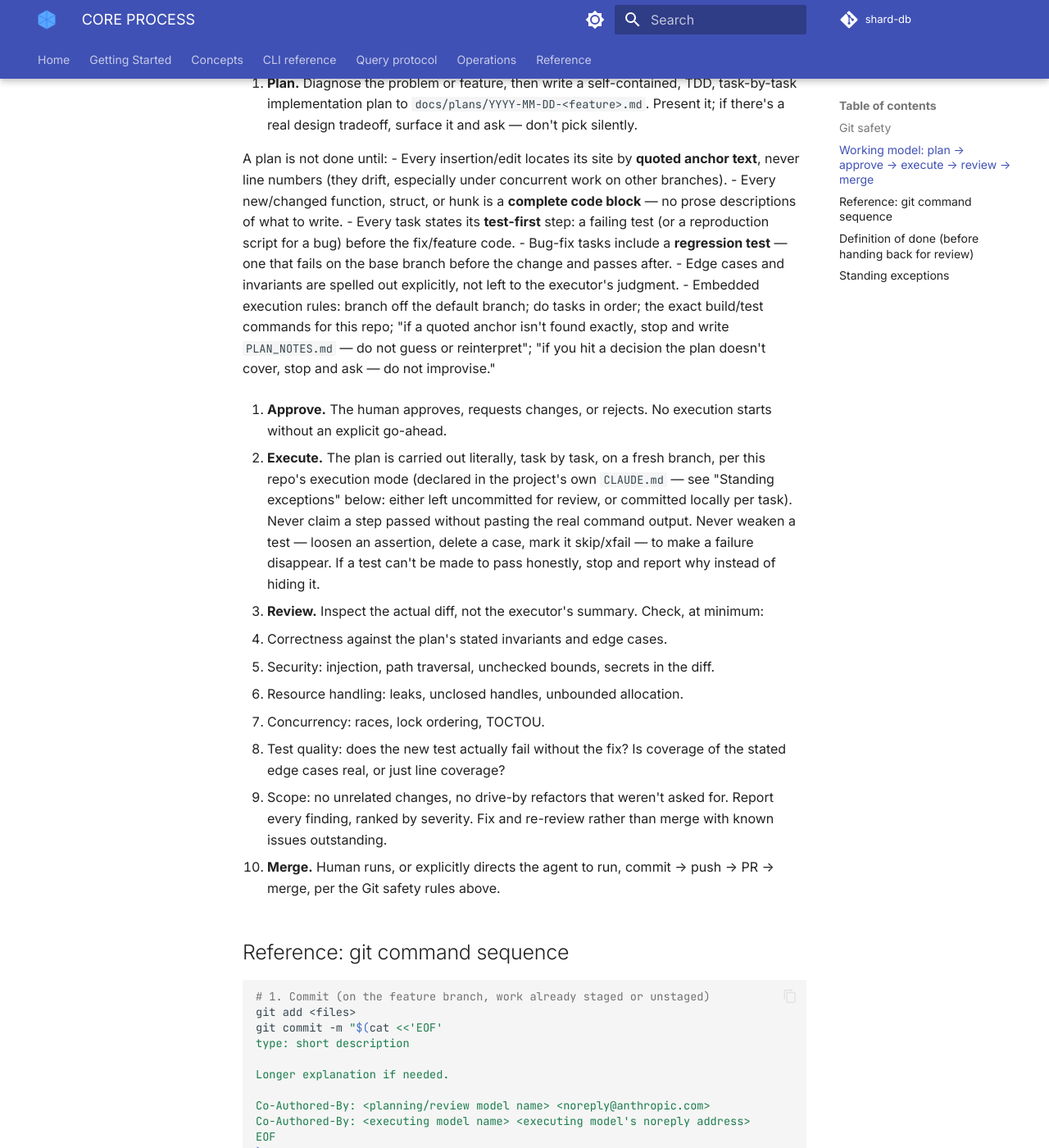
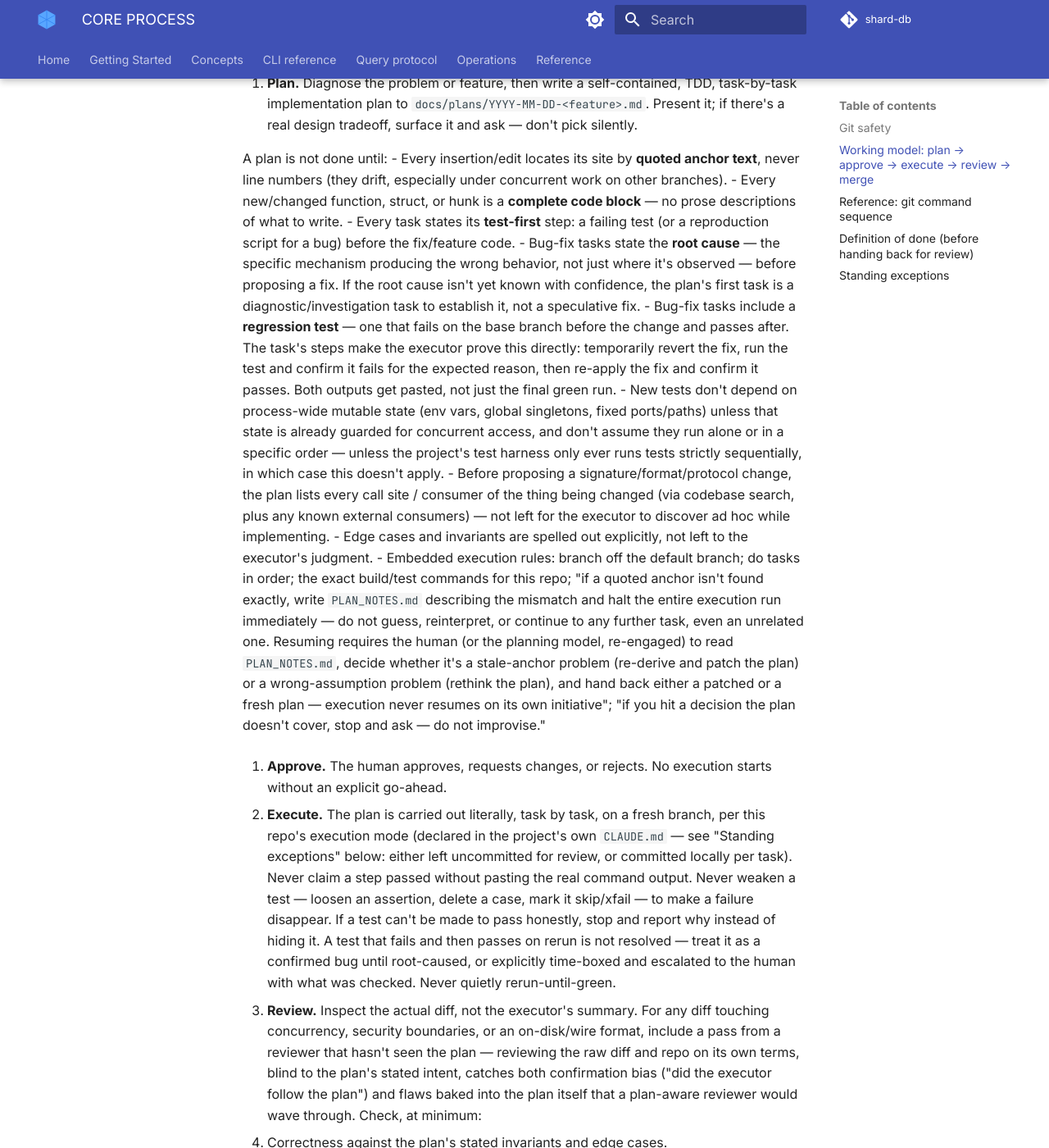
Before and after one commit to sayyiditow/shard-db, an MkDocs documentation site: the page built from docs/CORE-PROCESS.md, in a window 1280 px wide and 1400 px high, scrolled down 991 px. Shown: the whole window at 82% size. Built offline with MkDocs 1.6.1 and Material for MkDocs 9.7.7, drawn with Linux system fonts in a browser that asks for light colours; comment, search, counter and statistics services are not loaded; some of the changed text lies outside the part shown.

Commit message:
docs: sync CORE-PROCESS.md from dev-standards@37290da
Pulls in root-cause-first bug-fix plans, revert-and-confirm regression
test proof, no-process-wide-mutable-state in new tests, call-site
enumeration before signature changes, stricter halt-on-anchor-mismatch,
no quiet rerun-until-green, blind-reviewer pass for concurrency/
security/format diffs, interrupt/crash-safety and breaking-change
review criteria, a dynamic-safety tooling gate, and a documentation
sync requirement.

Co-Authored-By: Claude Sonnet 5 <noreply@anthropic.com>

```diff
--- a/docs/CORE-PROCESS.md
+++ b/docs/CORE-PROCESS.md
@@ -52,15 +52,40 @@ plan.
      block** — no prose descriptions of what to write.
    - Every task states its **test-first** step: a failing test (or a
      reproduction script for a bug) before the fix/feature code.
+   - Bug-fix tasks state the **root cause** — the specific mechanism
+     producing the wrong behavior, not just where it's observed — before
+     proposing a fix. If the root cause isn't yet known with confidence,
+     the plan's first task is a diagnostic/investigation task to establish
+     it, not a speculative fix.
    - Bug-fix tasks include a **regression test** — one that fails on the
-     base branch before the change and passes after.
+     base branch before the change and passes after. The task's steps make
+     the executor prove this directly: temporarily revert the fix, run the
+     test and confirm it fails for the expected reason, then re-apply the
+     fix and confirm it passes. Both outputs get pasted, not just the
+     final green run.
+   - New tests don't depend on process-wide mutable state (env vars,
+     global singletons, fixed ports/paths) unless that state is already
+     guarded for concurrent access, and don't assume they run alone or in
+     a specific order — unless the project's test harness only ever runs
+     tests strictly sequentially, in which case this doesn't apply.
+   - Before proposing a signature/format/protocol change, the plan lists
+     every call site / consumer of the thing being changed (via codebase
+     search, plus any known external consumers) — not left for the
+     executor to discover ad hoc while implementing.
    - Edge cases and invariants are spelled out explicitly, not left to the
      executor's judgment.
    - Embedded execution rules: branch off the default branch; do tasks in
      order; the exact build/test commands for this repo; "if a quoted
-     anchor isn't found exactly, stop and write `PLAN_NOTES.md` — do not
-     guess or reinterpret"; "if you hit a decision the plan doesn't cover,
-     stop and ask — do not improvise."
+     anchor isn't found exactly, write `PLAN_NOTES.md` describing the
+     mismatch and halt the entire execution run immediately — do not
+     guess, reinterpret, or continue to any further task, even an
+     unrelated one. Resuming requires the human (or the planning model,
+     re-engaged) to read `PLAN_NOTES.md`, decide whether it's a
+     stale-anchor problem (re-derive and patch the plan) or a
+     wrong-assumption problem (rethink the plan), and hand back either a
+     patched or a fresh plan — execution never resumes on its own
+     initiative"; "if you hit a decision the plan doesn't cover, stop and
+     ask — do not improvise."
 
 2. **Approve.** The human approves, requests changes, or rejects. No
    execution starts without an explicit go-ahead.
@@ -72,15 +97,34 @@ plan.
    claim a step passed without pasting the real command output. Never
    weaken a test — loosen an assertion, delete a case, mark it
    skip/xfail — to make a failure disappear. If a test can't be made to
-   pass honestly, stop and report why instead of hiding it.
+   pass honestly, stop and report why instead of hiding it. A test that
+   fails and then passes on rerun is not resolved — treat it as a
+   confirmed bug until root-caused, or explicitly time-boxed and escalated
+   to the human with what was checked. Never quietly rerun-until-green.
 
-4. **Review.** Inspect the actual diff, not the executor's summary. Check,
-   at minimum:
+4. **Review.** Inspect the actual diff, not the executor's summary. For any
+   diff touching concurrency, security boundaries, or an on-disk/wire
+   format, include a pass from a reviewer that hasn't seen the plan —
+   reviewing the raw diff and repo on its own terms, blind to the plan's
+   stated intent, catches both confirmation bias ("did the executor follow
+   the plan") and flaws baked into the plan itself that a plan-aware
+   reviewer would wave through. Check, at minimum:
    - Correctness against the plan's stated invariants and edge cases.
    - Security: injection, path traversal, unchecked bounds, secrets in the
      diff.
    - Resource handling: leaks, unclosed handles, unbounded allocation.
    - Concurrency: races, lock ordering, TOCTOU.
+   - Interrupt/crash safety: if this operation is killed or fails partway
+     through, is the resulting state safe (consistent, recoverable, or at
+     worst inert) rather than corrupted or stuck? If the diff introduces a
+     new multi-step mutation, does an existing recovery/cleanup path cover
+     it, or does one need to be added?
+   - Breaking changes: does this diff change any externally-observable
+     contract (wire protocol, on-disk/serialized format, public API
+     signature, CLI flags, config keys/semantics) in a way an existing
+     caller could break? If yes, is there an explicit migration path, or
+     is it flagged to the human as a breaking change requiring a version
+     bump / migration note?
    - Test quality: does the new test actually fail without the fix? Is
      coverage of the stated edge cases real, or just line coverage?
    - Scope: no unrelated changes, no drive-by refactors that weren't asked
@@ -145,6 +189,16 @@ confirms was actually run.
 
 - [ ] Full test suite passes locally, fresh — not relying on a stale
       cache or a subset run.
+- [ ] Dynamic-safety tooling gate: if the project has dynamic-analysis
+      tooling for concurrency- or resource-safety (sanitizers in
+      C/C++/Rust, `-race` in Go, strict concurrency/leak linting in
+      TS/Python/Java, valgrind, etc.), and the diff touches
+      shared/concurrent state or resource lifetimes (locks, connections,
+      file handles, goroutines/threads/async tasks), that tooling has been
+      run locally against the affected tests — not deferred to a
+      separately-scheduled CI job. Conditional on what the project already
+      has; not a mandate to add new tooling. Projects with none of this
+      have nothing to trigger here.
 - [ ] No new compiler/linter warnings.
 - [ ] No leftover `TODO`/`FIXME`/debug prints/commented-out code from the
       work itself.
@@ -152,6 +206,9 @@ confirms was actually run.
 - [ ] Dependency additions, if any, are called out explicitly to the
       human — a new dependency is a supply-chain and maintenance cost,
       never add one silently.
+- [ ] Documentation sync: if this diff changes a documented command, flag,
+      config option, API surface, or invariant, the corresponding docs are
+      updated in the same branch/PR — not deferred as a follow-up.
 - [ ] Commit messages are atomic (one logical change each) and explain
       *why*, not *what*.
 
```
Also changed, not shown: other parts of docs/CORE-PROCESS.md (+2 -2 lines).
